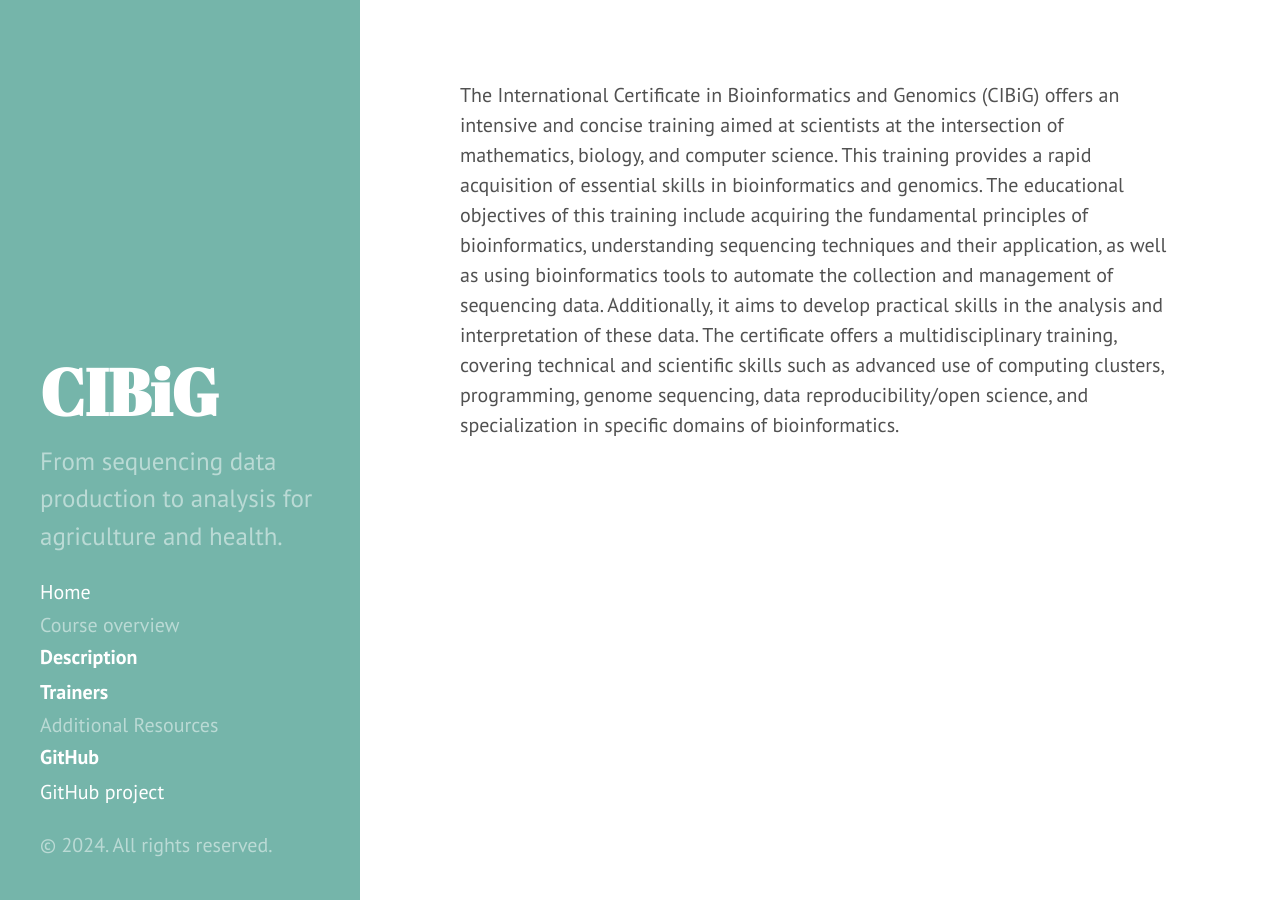
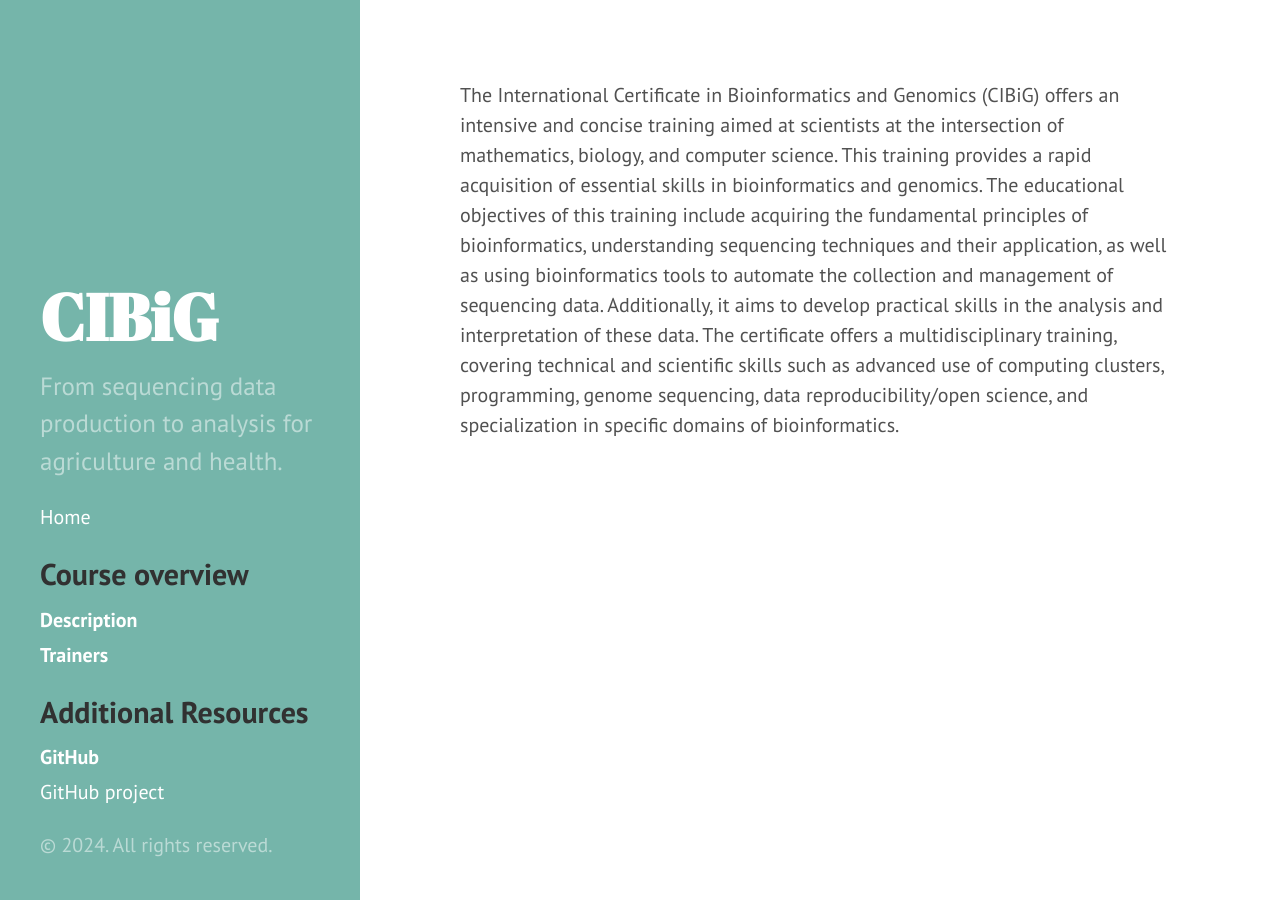
Before and after one commit to CIBiG-Course/CIBiG-course.github.io, a Jekyll site: the page built from docs/index.html, in a window 1280 px wide. Built offline with Jekyll 4.4.1, drawn with Linux system fonts in a browser that asks for light colours.

```diff
--- a/docs/_includes/sidebar.html
+++ b/docs/_includes/sidebar.html
@@ -19,7 +19,7 @@
 
       {% assign menu_items = site.data.navigation %}
       {% for item in menu_items %}
-        {{ item.title }}
+        <h2>{{ item.title }}</h2>
         {% if item.pages %}
           {% for page in item.pages %}
             <a class="sidebar-nav-item{% if page.url == page.url %} active{% endif %}" href="{{ page.url }}">{{ page.title }}</a>
```
